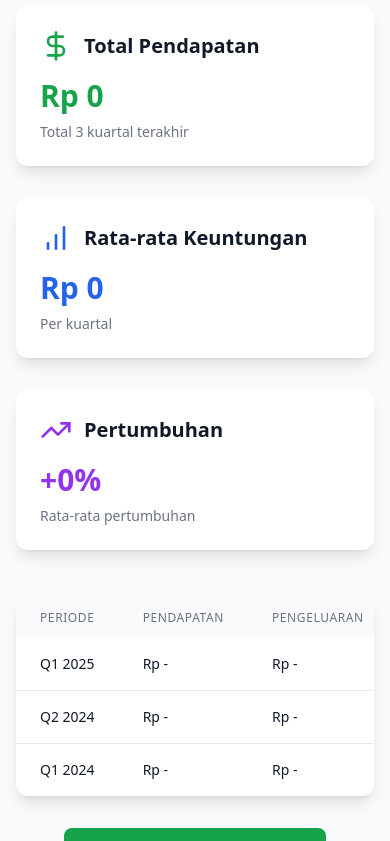
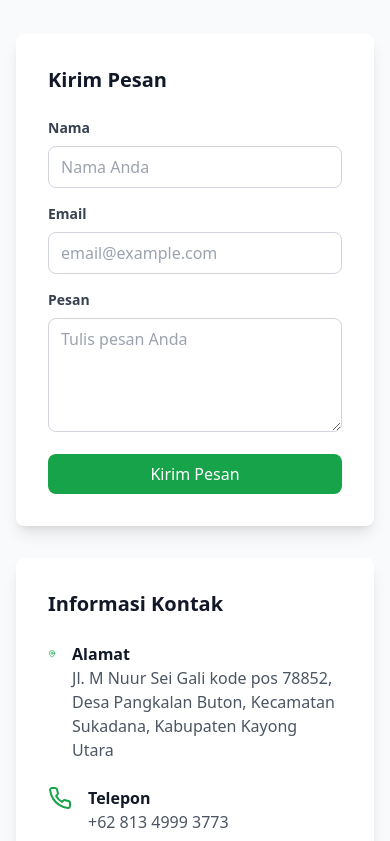
Before and after one commit to arif-budianto/peramasmandiri, a React (Vite) app: page / in a window 390 px wide. Shown: the part 9040-9881 px from the top of the page. Built offline with nearby package versions, Linux system fonts and the light colour scheme.

Commit message:
penghapusan laporan keuangan serta perubahan bg di halaman contact

```diff
--- a/src/App.tsx
+++ b/src/App.tsx
@@ -6,7 +6,6 @@ import Footer from './components/Footer';
 import ManajemenProfil from './components/ManajemenProfil';
 import KatalogLayanan from './components/KatalogLayanan';
 import BeritaPengumuman from './components/BeritaPengumuman';
-import LaporanKeuangan from './components/LaporanKeuangan';
 import { Analytics } from "@vercel/analytics/react"
 
 function App() {
@@ -18,7 +17,6 @@ function App() {
       <KatalogLayanan />
       <GalleryKegiatan />
       <BeritaPengumuman />
-      <LaporanKeuangan />
       <Contact />
       <Analytics />
       <Footer />
--- a/src/components/Contact.tsx
+++ b/src/components/Contact.tsx
@@ -2,7 +2,7 @@ import { MapPin, Phone, Mail } from 'lucide-react';
 
 const Contact = () => {
   return (
-    <section id="kontak" className="py-20 bg-white dark:bg-gray-800">
+    <section id="kontak" className="py-20 bg-gray-50 dark:bg-gray-900">
       <div className="max-w-7xl mx-auto px-4 sm:px-6 lg:px-8">
         <div className="text-center mb-16">
           <h2 className="text-3xl font-bold text-gray-900 dark:text-white mb-4">Hubungi Kami</h2>
--- a/src/components/LaporanKeuangan.tsx
+++ /dev/null
@@ -1,156 +0,0 @@
-import { BarChart, Download, TrendingUp, DollarSign } from "lucide-react";
-
-interface LaporanProps {
-  periode: string;
-  pendapatan: string;
-  pengeluaran: string;
-  keuntungan: string;
-  pertumbuhan: string;
-}
-
-const dataKeuangan: LaporanProps[] = [
-  {
-    periode: "Q1 2025",
-    pendapatan: "Rp -",
-    pengeluaran: "Rp -",
-    keuntungan: "Rp -",
-    pertumbuhan: "+0%",
-  },
-  {
-    periode: "Q2 2024",
-    pendapatan: "Rp -",
-    pengeluaran: "Rp -",
-    keuntungan: "Rp -",
-    pertumbuhan: "+0%",
-  },
-  {
-    periode: "Q1 2024",
-    pendapatan: "Rp -",
-    pengeluaran: "Rp -",
-    keuntungan: "Rp -",
-    pertumbuhan: "+0%",
-  },
-];
-
-const LaporanKeuangan = () => {
-  return (
-    <section id="laporan" className="py-20 bg-gray-50 dark:bg-gray-900">
-      <div className="max-w-7xl mx-auto px-4 sm:px-6 lg:px-8">
-        <div className="text-center mb-16">
-          <h2 className="text-3xl font-bold text-gray-900 dark:text-white mb-4">
-            Laporan Keuangan
-          </h2>
-          <p className="text-lg text-gray-600 dark:text-gray-300">
-            Transparansi kinerja keuangan BUMDesa
-          </p>
-        </div>
-
-        {/* Ringkasan Keuangan */}
-        <div className="grid grid-cols-1 md:grid-cols-3 gap-8 mb-12">
-          <div className="bg-white dark:bg-gray-700 p-6 rounded-xl shadow-lg">
-            <div className="flex items-center mb-4">
-              <DollarSign className="h-8 w-8 text-green-600 dark:text-green-500 mr-3" />
-              <h3 className="text-xl font-semibold text-gray-900 dark:text-white">
-                Total Pendapatan
-              </h3>
-            </div>
-            <p className="text-3xl font-bold text-green-600 dark:text-green-500">
-              Rp 0
-            </p>
-            <p className="text-sm text-gray-500 dark:text-gray-400 mt-2">
-              Total 3 kuartal terakhir
-            </p>
-          </div>
-
-          <div className="bg-white dark:bg-gray-700 p-6 rounded-xl shadow-lg">
-            <div className="flex items-center mb-4">
-              <BarChart className="h-8 w-8 text-blue-600 dark:text-blue-500 mr-3" />
-              <h3 className="text-xl font-semibold text-gray-900 dark:text-white">
-                Rata-rata Keuntungan
-              </h3>
-            </div>
-            <p className="text-3xl font-bold text-blue-600 dark:text-blue-500">
-              Rp 0
-            </p>
-            <p className="text-sm text-gray-500 dark:text-gray-400 mt-2">
-              Per kuartal
-            </p>
-          </div>
-
-          <div className="bg-white dark:bg-gray-700 p-6 rounded-xl shadow-lg">
-            <div className="flex items-center mb-4">
-              <TrendingUp className="h-8 w-8 text-purple-600 dark:text-purple-500 mr-3" />
-              <h3 className="text-xl font-semibold text-gray-900 dark:text-white">
-                Pertumbuhan
-              </h3>
-            </div>
-            <p className="text-3xl font-bold text-purple-600 dark:text-purple-500">
-              +0%
-            </p>
-            <p className="text-sm text-gray-500 dark:text-gray-400 mt-2">
-              Rata-rata pertumbuhan
-            </p>
-          </div>
-        </div>
-
-        {/* Tabel Laporan */}
-        <div className="bg-white dark:bg-gray-700 rounded-xl shadow-lg overflow-hidden">
-          <div className="overflow-x-auto">
-            <table className="w-full">
-              <thead className="bg-gray-50 dark:bg-gray-800">
-                <tr>
-                  <th className="px-6 py-3 text-left text-xs font-medium text-gray-500 dark:text-gray-300 uppercase tracking-wider">
-                    Periode
-                  </th>
-                  <th className="px-6 py-3 text-left text-xs font-medium text-gray-500 dark:text-gray-300 uppercase tracking-wider">
-                    Pendapatan
-                  </th>
-                  <th className="px-6 py-3 text-left text-xs font-medium text-gray-500 dark:text-gray-300 uppercase tracking-wider">
-                    Pengeluaran
-                  </th>
-                  <th className="px-6 py-3 text-left text-xs font-medium text-gray-500 dark:text-gray-300 uppercase tracking-wider">
-                    Keuntungan
-                  </th>
-                  <th className="px-6 py-3 text-left text-xs font-medium text-gray-500 dark:text-gray-300 uppercase tracking-wider">
-                    Pertumbuhan
-                  </th>
-                </tr>
-              </thead>
-              <tbody className="divide-y divide-gray-200 dark:divide-gray-600">
-                {dataKeuangan.map((data, index) => (
-                  <tr key={index}>
-                    <td className="px-6 py-4 whitespace-nowrap text-sm text-gray-900 dark:text-white">
-                      {data.periode}
-                    </td>
-                    <td className="px-6 py-4 whitespace-nowrap text-sm text-gray-900 dark:text-white">
-                      {data.pendapatan}
-                    </td>
-                    <td className="px-6 py-4 whitespace-nowrap text-sm text-gray-900 dark:text-white">
-                      {data.pengeluaran}
-                    </td>
-                    <td className="px-6 py-4 whitespace-nowrap text-sm text-gray-900 dark:text-white">
-                      {data.keuntungan}
-                    </td>
-                    <td className="px-6 py-4 whitespace-nowrap text-sm text-green-600 dark:text-green-500 font-medium">
-                      {data.pertumbuhan}
-                    </td>
-                  </tr>
-                ))}
-              </tbody>
-            </table>
-          </div>
-        </div>
-
-        {/* Unduh Laporan */}
-        <div className="text-center mt-8">
-          <button className="inline-flex items-center px-6 py-3 bg-green-600 hover:bg-green-700 text-white rounded-lg transition-colors duration-300">
-            <Download className="h-5 w-5 mr-2" />
-            Unduh Laporan Lengkap
-          </button>
-        </div>
-      </div>
-    </section>
-  );
-};
-
-export default LaporanKeuangan;
--- a/src/components/Navbar.tsx
+++ b/src/components/Navbar.tsx
@@ -35,7 +35,6 @@ const Navbar = () => {
             <a href="#katalog" onClick={(e) => scrollToSection(e, 'katalog')} className="text-gray-600 dark:text-gray-300 hover:text-green-600 dark:hover:text-green-500">Katalog</a>
             <a href="#layanan" onClick={(e) => scrollToSection(e, 'layanan')} className="text-gray-600 dark:text-gray-300 hover:text-green-600 dark:hover:text-green-500">Gallery</a>
             <a href="#berita" onClick={(e) => scrollToSection(e, 'berita')} className="text-gray-600 dark:text-gray-300 hover:text-green-600 dark:hover:text-green-500">Berita</a>
-            <a href="#laporan" onClick={(e) => scrollToSection(e, 'laporan')} className="text-gray-600 dark:text-gray-300 hover:text-green-600 dark:hover:text-green-500">Laporan</a>
             <a href="#kontak" onClick={(e) => scrollToSection(e, 'kontak')} className="text-gray-600 dark:text-gray-300 hover:text-green-600 dark:hover:text-green-500">Kontak</a>
             <button
               onClick={toggleDarkMode}
@@ -77,7 +76,6 @@ const Navbar = () => {
             <a href="#katalog" onClick={(e) => { scrollToSection(e, 'katalog'); setIsOpen(false); }} className="text-gray-600 dark:text-gray-300">Katalog</a>
             <a href="#layanan" onClick={(e) => { scrollToSection(e, 'layanan'); setIsOpen(false); }} className="text-gray-600 dark:text-gray-300">Gallery</a>
             <a href="#berita" onClick={(e) => { scrollToSection(e, 'berita'); setIsOpen(false); }} className="text-gray-600 dark:text-gray-300">Berita</a>
-            <a href="#laporan" onClick={(e) => { scrollToSection(e, 'laporan'); setIsOpen(false); }} className="text-gray-600 dark:text-gray-300">Laporan</a>
             <a href="#kontak" onClick={(e) => { scrollToSection(e, 'kontak'); setIsOpen(false); }} className="text-gray-600 dark:text-gray-300">Kontak</a>
           </div>
         </div>
```
